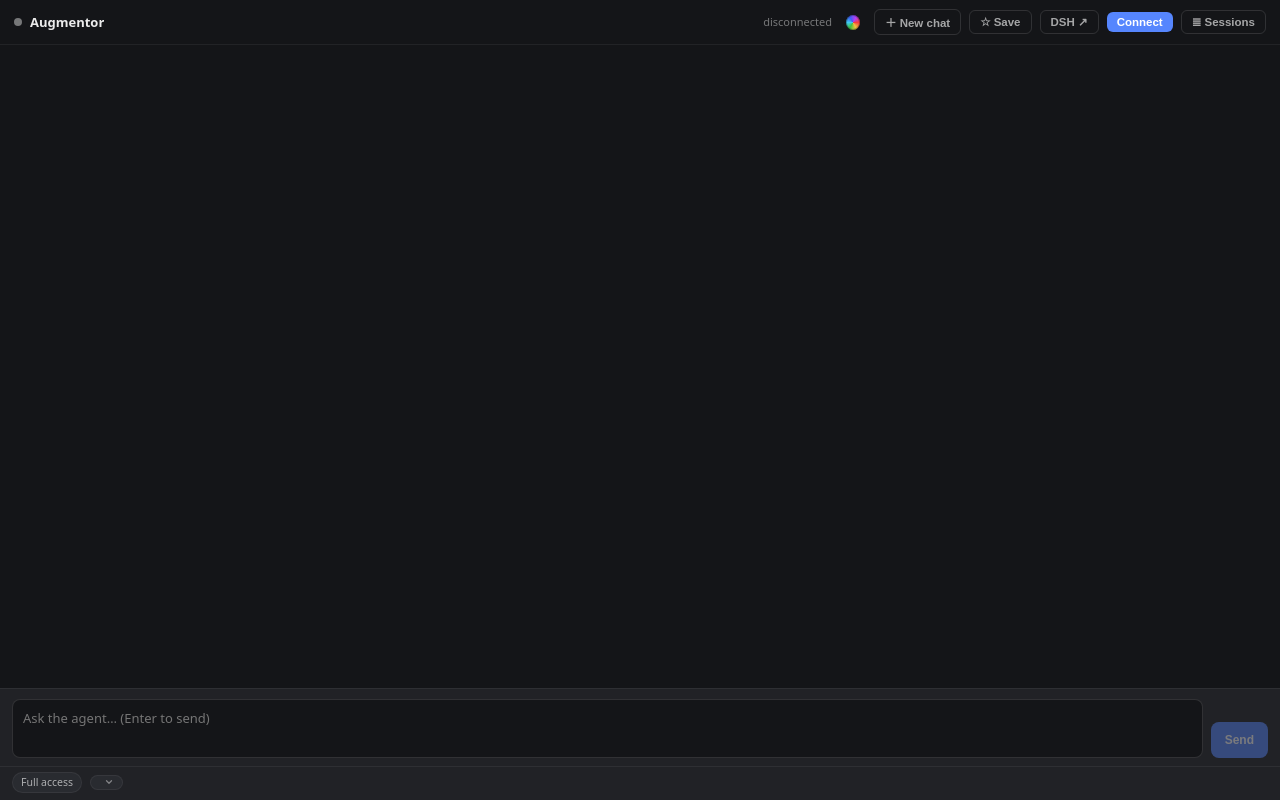
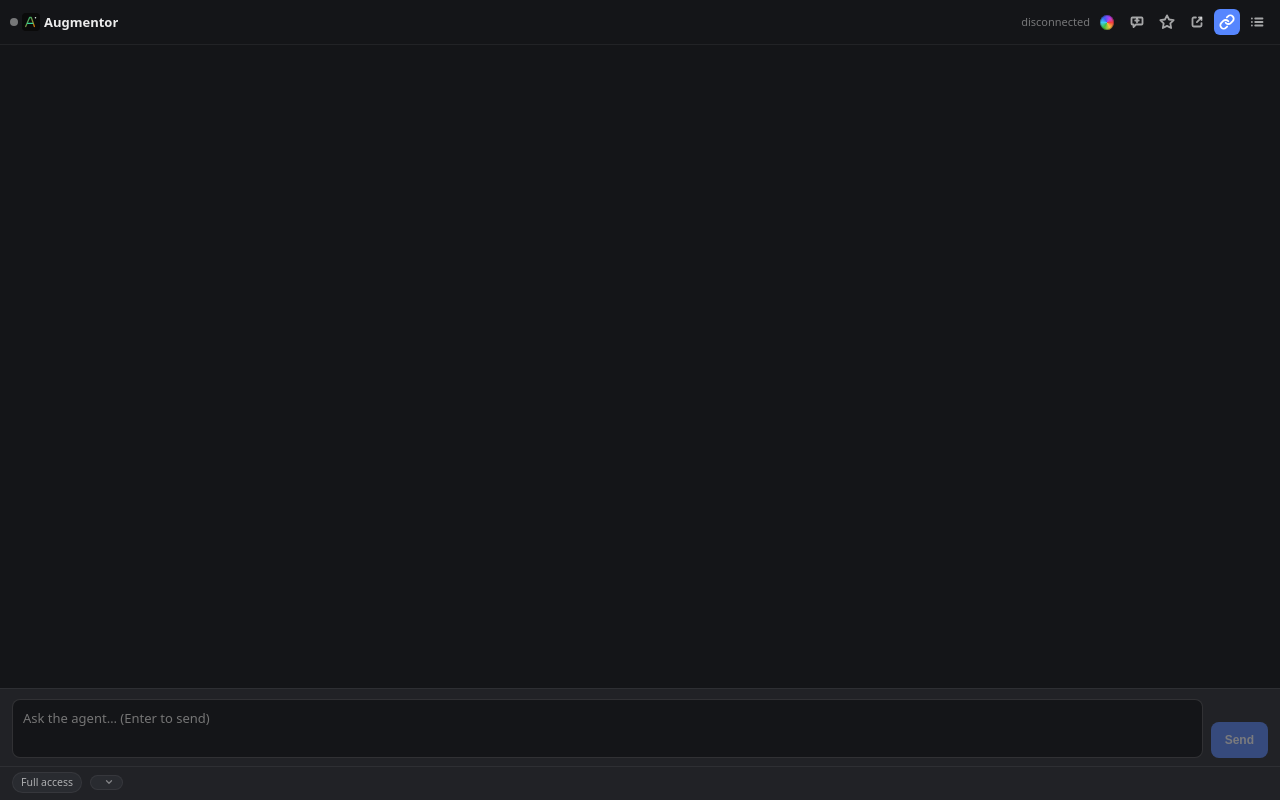
Before and after one commit to ManoloRemiddi/augmentor-dsh-extension-plugin, a website with bundled scripts: page extension/sidepanel.html in a window 1280 px wide. Built offline with nearby package versions, Linux system fonts and the light colour scheme.

Commit message:
Header iconification: all five text buttons become 16px stroke SVG icons (save star fills in the accent when saved); frost-mark logo from the site favicon + tab favicon; manifest gains icons/action.default_icon (16-128 PNGs from favicon.svg) — version 0.1.12. Proposal §13.

```diff
--- a/extension/sidepanel.html
+++ b/extension/sidepanel.html
@@ -3,6 +3,7 @@
 <head>
 <meta charset="utf-8">
 <title>Augmentor powered by DSH</title>
+<link rel="icon" type="image/svg+xml" href="favicon.svg">
 <script src="vendor/marked.min.js"></script>
 <!-- Theme + color restore must be a file, not inline: MV3's default
      extension-page CSP (script-src 'self') blocks inline scripts in
@@ -57,25 +58,33 @@
     font: 13px/1.55 system-ui, -apple-system, "Segoe UI", Roboto, sans-serif; }
   #app { display: flex; flex-direction: column; height: 100%; }
 
-  header { flex: none; display: flex; align-items: center; gap: 8px;
-    padding: 9px 14px; border-bottom: 1px solid var(--border); }
+  header { flex: none; display: flex; align-items: center; gap: 4px;
+    padding: 9px 10px; border-bottom: 1px solid var(--border); }
   #dot { width: 8px; height: 8px; border-radius: 50%; background: var(--text3); flex: none; }
   #dot[data-phase="ready"] { background: var(--brand); }
   #dot[data-phase="connecting"] { background: var(--warn); animation: pulse 1s infinite; }
   #dot[data-phase="error"] { background: var(--err); }
   @keyframes pulse { 50% { opacity: 0.4; } }
+  #logo { width: 18px; height: 18px; flex: none; display: block; }
   #title { font-size: 13px; font-weight: 600; overflow: hidden;
-    text-overflow: ellipsis; white-space: nowrap; max-width: 55%; }
+    text-overflow: ellipsis; white-space: nowrap; max-width: 34%; }
   #status { font-size: 11px; color: var(--text3); flex: 1; text-align: right;
     overflow: hidden; text-overflow: ellipsis; white-space: nowrap; }
-  .hbtn { flex: none; border: 1px solid var(--border2); border-radius: 6px; background: transparent;
-    color: var(--text2); font-size: 11.5px; font-weight: 600; padding: 4px 10px; cursor: pointer; }
-  .hbtn:hover { background: var(--layer2); color: var(--text); }
-  #connect { background: var(--brand); border: none; color: #fff; }
-  #connect:hover { background: var(--brand); filter: brightness(1.1); }
-  /* M3: Save badge — a saved chat reads as "done", in the accent, not a hover. */
-  #save.saved { color: var(--accent, var(--brand)); border-color: var(--accent, var(--brand)); }
-  #save.saved:hover { background: var(--layer2); }
+  /* Header action buttons are icon-only (26px squares, stroke icons at 16px):
+     the old text labels crowded the bar at side-panel widths. Tooltips carry
+     the words; aria-labels keep them out of the accessibility tree silent. */
+  .hbtn { flex: none; display: inline-flex; align-items: center; justify-content: center;
+    width: 26px; height: 26px; border: none; border-radius: 6px; background: transparent;
+    color: var(--text2); cursor: pointer; padding: 0; }
+  .hbtn:hover { background: var(--hover); color: var(--text); }
+  .hbtn svg { display: block; }
+  #connect { background: var(--brand); color: #fff; }
+  #connect:hover { background: var(--brand); filter: brightness(1.1); color: #fff; }
+  /* M3: Save badge — a saved chat reads as "done": the star FILLS in the
+     accent (a filled shape, not a hover tint). */
+  #save.saved { color: var(--accent, var(--brand)); }
+  #save.saved svg { fill: currentColor; }
+  #save.saved:hover { background: var(--layer2); color: var(--accent, var(--brand)); }
   .hicon { flex: none; display: inline-flex; align-items: center; justify-content: center;
     width: 26px; height: 26px; border: none; border-radius: 6px; background: transparent;
     color: var(--text2); cursor: pointer; }
@@ -316,17 +325,48 @@
 <div id="app">
   <header>
     <span id="dot"></span>
+    <img id="logo" src="favicon.svg" alt="" width="18" height="18">
     <span id="title">Augmentor</span>
     <span id="status">disconnected</span>
     <button id="hue" class="hicon" title="Theme + colors"
       aria-label="Color settings" aria-haspopup="dialog">
       <span class="hue-chip"></span>
     </button>
-    <button id="newchat" class="hbtn" title="Start a new session">＋ New chat</button>
-    <button id="save" class="hbtn" title="Save this chat to the Augmentor Chat workspace in DSH (tap again to unsave)">☆ Save</button>
-    <button id="openindsh" class="hbtn" title="Open the running DSH app in a new tab">DSH ↗</button>
-    <button id="connect" class="hbtn">Connect</button>
-    <button id="sessions" class="hbtn" title="Browse DSH app sessions (M1)">≣ Sessions</button>
+    <button id="newchat" class="hbtn" title="Start a new session" aria-label="Start a new session">
+      <svg width="16" height="16" viewBox="0 0 16 16" fill="none" stroke="currentColor"
+        stroke-width="1.8" stroke-linecap="round" stroke-linejoin="round" aria-hidden="true">
+        <path d="M3.5 3.5h9a1 1 0 0 1 1 1v5a1 1 0 0 1-1 1H7L4.5 13v-2.5h-1a1 1 0 0 1-1-1v-5a1 1 0 0 1 1-1z" />
+        <path d="M8 4.75v3.5M6.25 6.5h3.5" />
+      </svg>
+    </button>
+    <button id="save" class="hbtn" title="Save this chat to the Augmentor Chat workspace in DSH (tap again to unsave)" aria-label="Save this chat">
+      <svg width="16" height="16" viewBox="0 0 16 16" fill="none" stroke="currentColor"
+        stroke-width="1.8" stroke-linecap="round" stroke-linejoin="round" aria-hidden="true">
+        <path d="M8 1.33l2.06 4.18 4.61.67-3.34 3.25.79 4.58-4.12-2.16-4.12 2.16.79-4.58-3.34-3.25 4.61-.67z" />
+      </svg>
+    </button>
+    <button id="openindsh" class="hbtn" title="Open the running DSH app in a new tab" aria-label="Open in DSH">
+      <svg width="16" height="16" viewBox="0 0 16 16" fill="none" stroke="currentColor"
+        stroke-width="1.8" stroke-linecap="round" stroke-linejoin="round" aria-hidden="true">
+        <path d="M6.9 3.5H4.75a1.25 1.25 0 0 0-1.25 1.25v6.5a1.25 1.25 0 0 0 1.25 1.25h6.5a1.25 1.25 0 0 0 1.25-1.25V9.1" />
+        <path d="M9.9 3.5h2.6v2.6" />
+        <path d="M12.2 3.8 7.9 8.1" />
+      </svg>
+    </button>
+    <button id="connect" class="hbtn" title="Connect to DSH" aria-label="Connect to DSH">
+      <svg width="16" height="16" viewBox="0 0 16 16" fill="none" stroke="currentColor"
+        stroke-width="1.8" stroke-linecap="round" stroke-linejoin="round" aria-hidden="true">
+        <path d="M6.67 8.67a3.33 3.33 0 0 0 5.03.36l2-2a3.33 3.33 0 0 0-4.71-4.71L7.85 3.46" />
+        <path d="M9.33 7.33a3.33 3.33 0 0 0-5.03-.36l-2 2a3.33 3.33 0 0 0 4.71 4.71l1.14-1.14" />
+      </svg>
+    </button>
+    <button id="sessions" class="hbtn" title="Browse DSH app sessions (M1)" aria-label="Browse sessions">
+      <svg width="16" height="16" viewBox="0 0 16 16" fill="none" stroke="currentColor"
+        stroke-width="1.8" stroke-linecap="round" stroke-linejoin="round" aria-hidden="true">
+        <path d="M6.2 4.5h7.3M6.2 8h7.3M6.2 11.5h7.3" />
+        <path d="M2.9 4.5h.01M2.9 8h.01M2.9 11.5h.01" />
+      </svg>
+    </button>
   </header>
   <div id="logwrap">
     <div id="log"></div>
--- a/extension/sidepanel.js
+++ b/extension/sidepanel.js
@@ -578,8 +578,9 @@ function updateSaveBadge(res) {
   if (typeof res.endpoint === 'string') m3Endpoint = res.endpoint
   if (Array.isArray(res.saved)) m3Saved = new Set(res.saved)
   const saved = m3SessionId !== null && m3Saved.has(m3SessionId)
+  // Icon-only button: state rides the .saved class (the star FILLS in the
+  // accent) — never textContent, which would destroy the SVG child.
   saveBtn.classList.toggle('saved', saved)
-  saveBtn.textContent = saved ? '✓ Saved' : '☆ Save'
   saveBtn.title = saved
     ? 'This chat is saved in DSH under Augmentor Chat — tap to unsave'
     : 'Save this chat to the Augmentor Chat workspace in DSH (tap again to unsave)'
```
Also changed, not shown: PROPOSAL-plugin-architecture.md (+22 -0 lines), extension/favicon.svg (added), extension/icons/icon128.png (added), extension/icons/icon16.png (added), extension/icons/icon32.png (added), extension/icons/icon48.png (added), extension/manifest.json.
